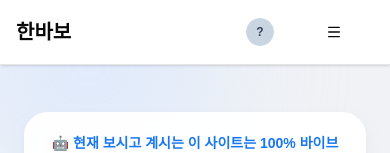
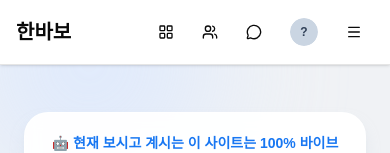
Before and after one commit to thruthesky/vibe, a Next.js app: page / in a window 390 px wide. Shown: the top 153 px of the page. Built offline with nearby package versions, Linux system fonts and the light colour scheme; no server answers.

Commit message:
feat: 모바일 탑바에 모든 메뉴 아이콘 표시 (텍스트 제거)

```diff
--- a/components/topbar.tsx
+++ b/components/topbar.tsx
@@ -27,6 +27,7 @@ import {
   Menu,
   LogOut,
   User as UserIcon,
+  LayoutGrid,
 } from "lucide-react";
 
 export function Topbar() {
@@ -214,7 +215,28 @@ export function Topbar() {
               </div>
 
               {/* 모바일 메뉴 아이콘 */}
-              <div className="md:hidden flex items-center gap-2">
+              <div className="md:hidden flex items-center gap-1">
+                {/* 홈 아이콘 */}
+                <Button variant="ghost" size="sm" asChild>
+                  <Link href="/">
+                    <LayoutGrid className="h-5 w-5" />
+                  </Link>
+                </Button>
+
+                {/* 사용자 찾기 아이콘 */}
+                <Button variant="ghost" size="sm" asChild>
+                  <Link href="/users">
+                    <Users className="h-5 w-5" />
+                  </Link>
+                </Button>
+
+                {/* 채팅 아이콘 */}
+                <Button variant="ghost" size="sm" asChild>
+                  <Link href="/chat/list">
+                    <MessageCircle className="h-5 w-5" />
+                  </Link>
+                </Button>
+
                 {/* 프로필 아이콘 */}
                 <Button variant="ghost" size="sm" asChild>
                   <Link href="/profile">
@@ -227,10 +249,10 @@ export function Topbar() {
                   </Link>
                 </Button>
 
-                {/* 메뉴 아이콘 - /menu 페이지로 이동 */}
-                <Button variant="ghost" size="lg" asChild>
+                {/* 메뉴 아이콘 */}
+                <Button variant="ghost" size="sm" asChild>
                   <Link href="/menu">
-                    <Menu className="h-7 w-7" />
+                    <Menu className="h-6 w-6" />
                   </Link>
                 </Button>
               </div>
@@ -257,7 +279,28 @@ export function Topbar() {
               </div>
 
               {/* 모바일 메뉴 */}
-              <div className="md:hidden flex items-center gap-2">
+              <div className="md:hidden flex items-center gap-1">
+                {/* 홈 아이콘 */}
+                <Button variant="ghost" size="sm" asChild>
+                  <Link href="/">
+                    <LayoutGrid className="h-5 w-5" />
+                  </Link>
+                </Button>
+
+                {/* 사용자 찾기 아이콘 */}
+                <Button variant="ghost" size="sm" asChild>
+                  <Link href="/users">
+                    <Users className="h-5 w-5" />
+                  </Link>
+                </Button>
+
+                {/* 채팅 아이콘 (로그인 필요) */}
+                <Button variant="ghost" size="sm" asChild>
+                  <Link href="/auth/login">
+                    <MessageCircle className="h-5 w-5" />
+                  </Link>
+                </Button>
+
                 {/* 프로필 아이콘 (로그인 페이지로) */}
                 <Button variant="ghost" size="sm" asChild>
                   <Link href="/auth/login">
@@ -267,8 +310,8 @@ export function Topbar() {
                   </Link>
                 </Button>
 
-                {/* 메뉴 아이콘 - /menu 페이지로 이동 */}
-                <Button variant="ghost" size="lg" asChild>
+                {/* 메뉴 아이콘 */}
+                <Button variant="ghost" size="sm" asChild>
                   <Link href="/menu">
                     <Menu className="h-6 w-6" />
                   </Link>
```
